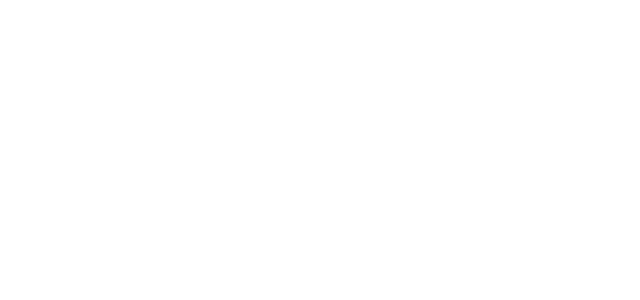
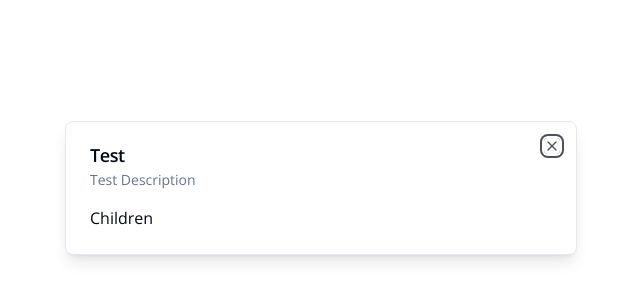
Before and after one commit to KennedyMungai/ecommerce-admin, a Next.js app: page / in a window 1280 px wide. Shown: the part 212-512 px from the top of the page, without its empty margins (319-959 px from the left). Built offline with nearby package versions, Linux system fonts and the light colour scheme.

Commit message:
Rendered the modal and added some code to take care of the hydration issues

```diff
--- a/app/(root)/page.tsx
+++ b/app/(root)/page.tsx
@@ -1,9 +1,28 @@
+'use client'
+import Modal from '@/components/Modal/Modal'
 import { UserButton } from '@clerk/nextjs'
+import { useEffect, useState } from 'react'
 
 const SetUpPage = () => {
+	const [isRendered, setIsRendered] = useState(false)
+
+	useEffect(() => {
+		setIsRendered(true)
+	}, [])
+
+	if (!isRendered) return null
+
 	return (
 		<main>
 			<UserButton afterSignOutUrl='/' />
+			<Modal
+				isOpen
+				onClose={() => {}}
+				title='Test'
+				description='Test Description'
+			>
+				Children
+			</Modal>
 		</main>
 	)
 }
```
